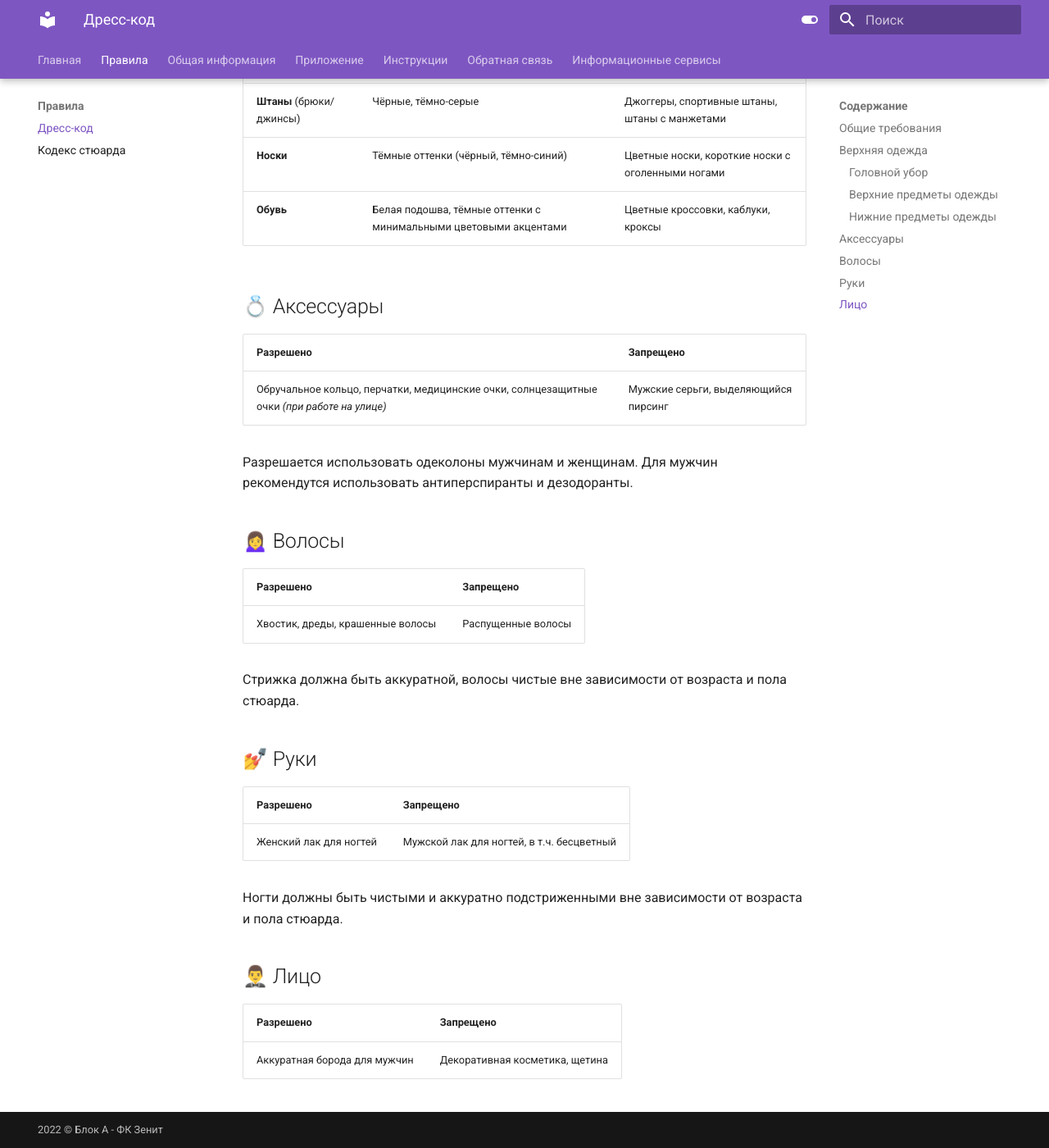
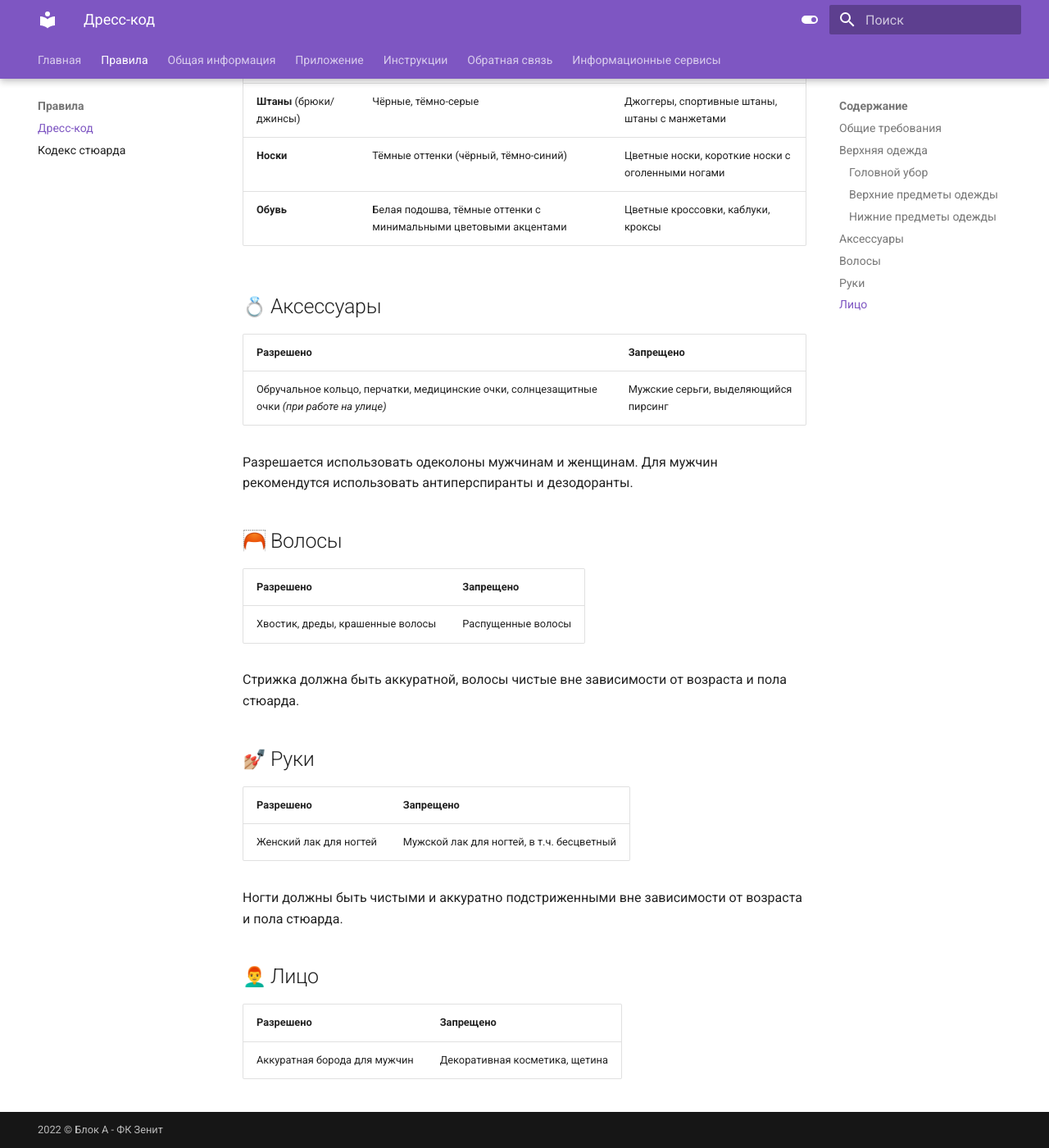
Before and after one commit to Callistoboy/stewards-a-book-test, an MkDocs documentation site: the page built from docs/rules/dress-code.md, in a window 1280 px wide and 1400 px high, scrolled down 1349 px. Shown: the whole window at 82% size. Built offline with MkDocs 1.6.1 and Material for MkDocs 9.7.7, drawn with Linux system fonts in a browser that asks for light colours; emoji names are drawn with the system emoji font; some of the changed lines change nothing that is shown; some of the changed text lies outside the part shown.

Commit message:
Update dress-code.md

```diff
--- a/docs/rules/dress-code.md
+++ b/docs/rules/dress-code.md
@@ -12,7 +12,7 @@
 
 Фирменный цвет стюарда — `чёрный`.
 
-## 👕 Верхняя одежда { #верхняя-одежда data-toc-label="Верхняя одежда" }
+## :womans_clothes: Верхняя одежда { #верхняя-одежда data-toc-label="Верхняя одежда" }
 
 ### Головной убор
 
@@ -38,7 +38,7 @@
 | **Носки** | Тёмные оттенки (чёрный, тёмно-синий) | Цветные носки, короткие носки с оголенными ногами |
 | **Обувь** | Белая подошва, тёмные оттенки с минимальными цветовыми акцентами | Цветные кроссовки, каблуки, кроксы |
 
-## 💍 Аксессуары { #аксессуары data-toc-label="Аксессуары" }
+## :ring: Аксессуары { #аксессуары data-toc-label="Аксессуары" }
 
 | Разрешено | Запрещено |
 | --- | --- |
@@ -46,7 +46,7 @@
 
 Разрешается использовать одеколоны мужчинам и женщинам. Для мужчин рекомендутся использовать антиперспиранты и дезодоранты.
 
-## 🙍‍♀️ Волосы { #волосы data-toc-label="Волосы" }
+## :red_haired: Волосы { #волосы data-toc-label="Волосы" }
 
 | Разрешено | Запрещено |
 | --- | --- |
@@ -54,7 +54,7 @@
 
 Стрижка должна быть аккуратной, волосы чистые вне зависимости от возраста и пола стюарда.
 
-## 💅 Руки { #руки data-toc-label="Руки" }
+## :nail_care_tone2: Руки { #руки data-toc-label="Руки" }
 
 | Разрешено | Запрещено |
 | --- | --- |
@@ -62,7 +62,7 @@
 
 Ногти должны быть чистыми и аккуратно подстриженными вне зависимости от возраста и пола стюарда.
 
-## 🤵‍♂️ Лицо { #лицо data-toc-label="Лицо" }
+## :man_red_haired: Лицо { #лицо data-toc-label="Лицо" }
 
 | Разрешено | Запрещено |
 | --- | --- |
```
